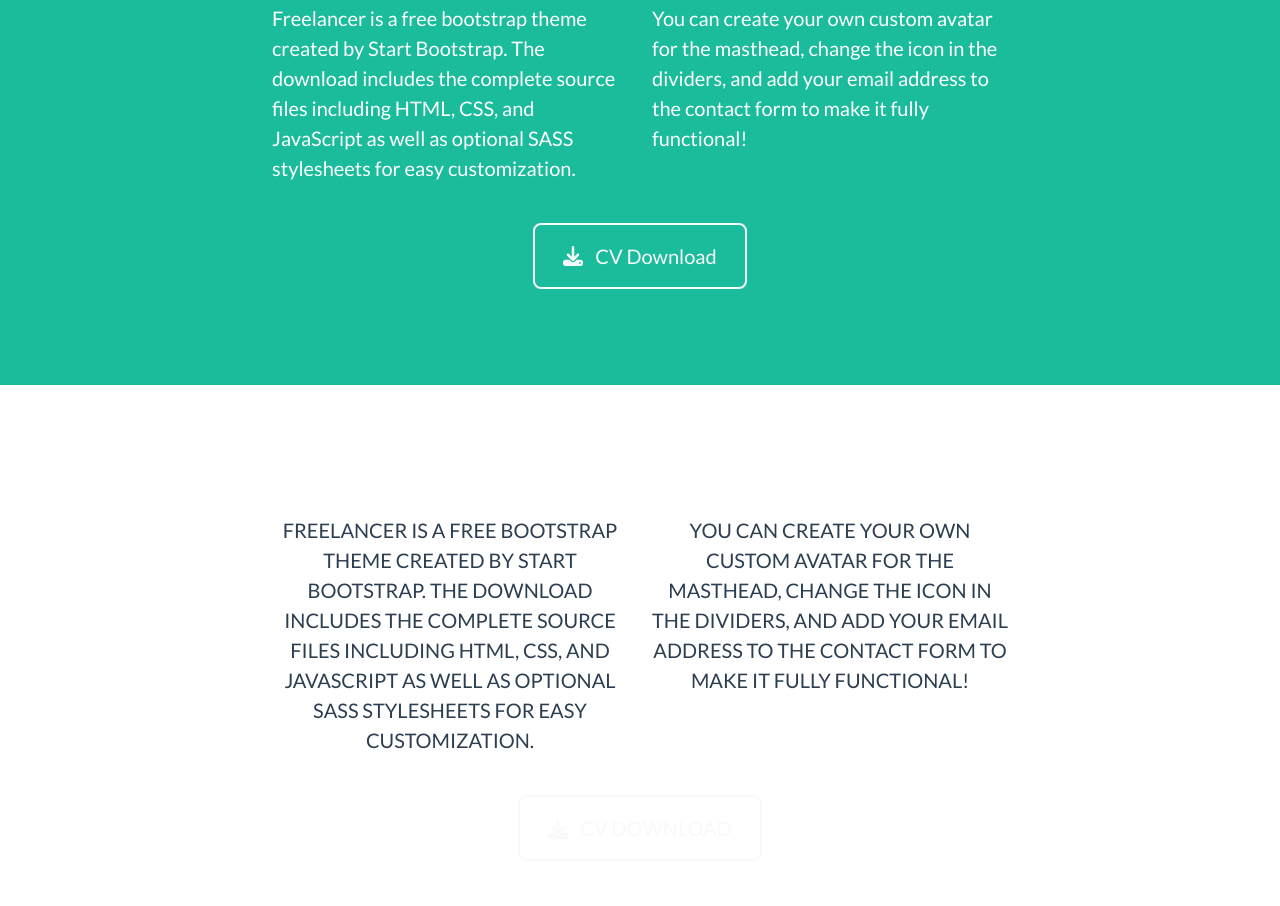
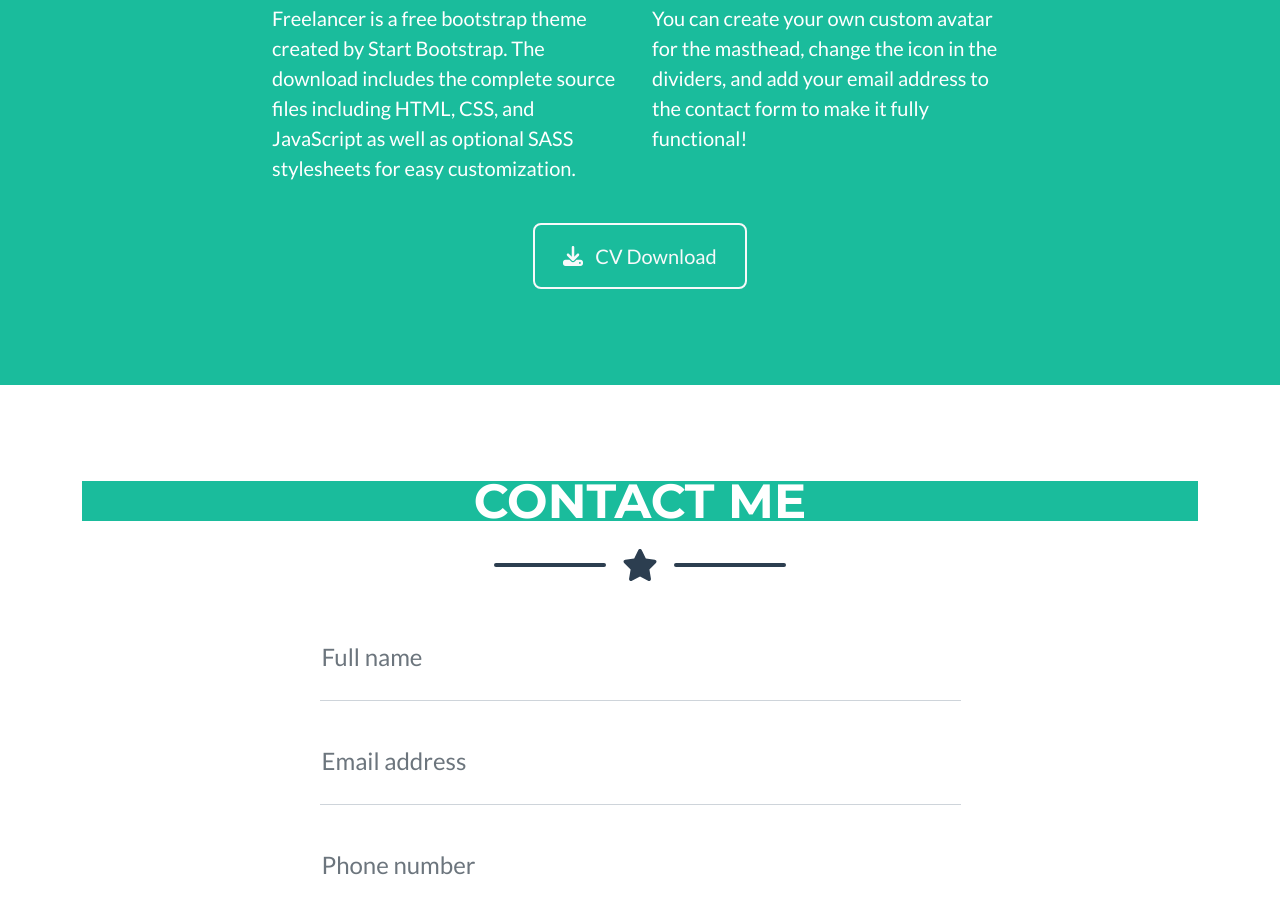
Before and after one commit to mft-web-designs/mft-web-designs.github.io, a plain HTML site: page index.html in a window 1280 px wide. Shown: the part 1894-2800 px from the top of the page. Drawn offline with nearby package versions, Linux system fonts and the light colour scheme.

Commit message:
Refactor Sections

```diff
--- a/index.html
+++ b/index.html
@@ -29,7 +29,7 @@
                     <ul class="navbar-nav ms-auto">
                         <li class="nav-item mx-0 mx-lg-1"><a class="nav-link py-3 px-0 px-lg-3 rounded" href="#portfolio">Portfolio</a></li>
                         <li class="nav-item mx-0 mx-lg-1"><a class="nav-link py-3 px-0 px-lg-3 rounded" href="#about">About</a></li>
-                        <li class="nav-item mx-0 mx-lg-1"><a class="nav-link py-3 px-0 px-lg-3 rounded" href="#experience">Experience</a></li>
+                        <li class="nav-item mx-0 mx-lg-1"><a class="nav-link py-3 px-0 px-lg-3 rounded" href="#">Experience</a></li>
                         <li class="nav-item mx-0 mx-lg-1"><a class="nav-link py-3 px-0 px-lg-3 rounded" href="#">Contact</a></li>
                     </ul>
                 </div>
@@ -148,30 +148,7 @@
             </div>
         </section>
         <!-- Experience Section-->
-        <section class="page-section-heading text-center text-uppercase text-secondary mb-0" id="experience">
-            <div class="container">
-                <!-- Experience Section Heading-->
-                <h2 class="page-section-heading text-center text-uppercase text-white">Experience...</h2>
-                <!-- Icon Divider-->
-                <div class="divider-custom divider-light">
-                    <div class="divider-custom-line"></div>
-                    <div class="divider-custom-icon"><i class="fas fa-star"></i></div>
-                    <div class="divider-custom-line"></div>
-                </div>
-                <!-- Experience Section Content-->
-                <div class="row">
-                    <div class="col-lg-4 ms-auto"><p class="lead">Freelancer is a free bootstrap theme created by Start Bootstrap. The download includes the complete source files including HTML, CSS, and JavaScript as well as optional SASS stylesheets for easy customization.</p></div>
-                    <div class="col-lg-4 me-auto"><p class="lead">You can create your own custom avatar for the masthead, change the icon in the dividers, and add your email address to the contact form to make it fully functional!</p></div>
-                </div>
-                <!-- Experience Section Button-->
-                <div class="text-center mt-4">
-                    <a class="btn btn-xl btn-outline-light" href="https://startbootstrap.com/theme/freelancer/">
-                        <i class="fas fa-download me-2"></i>
-                        CV Download
-                    </a>
-                </div>
-            </div>
-        </section>
+
         <!-- Contact Section-->
         <section class="page-section" id="contact">
             <div class="container">
```
